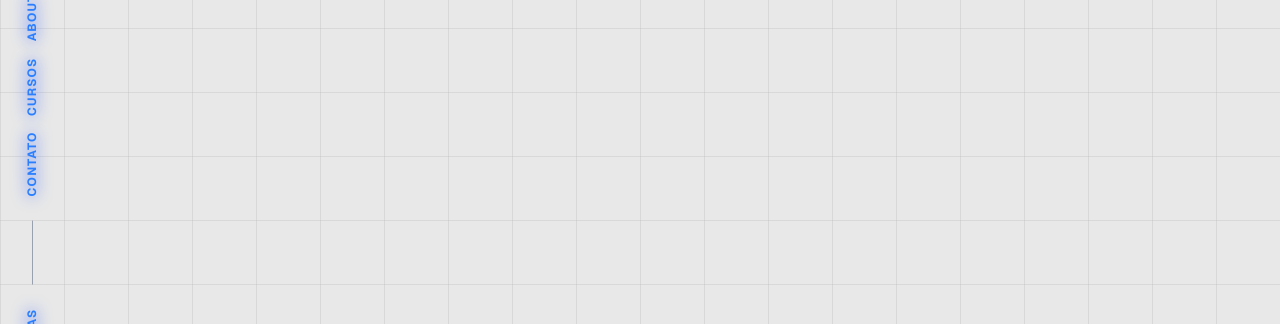
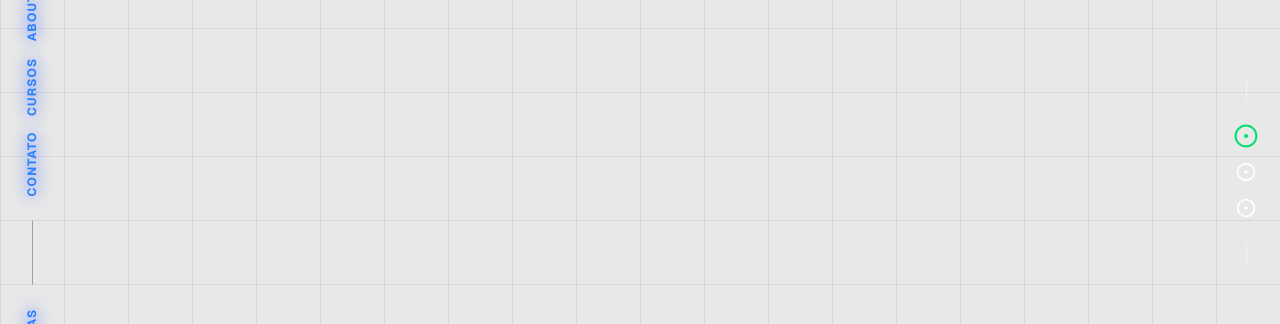
Before and after one commit to yoacinsoy/yoacinsoy.github.io, a Next.js app: page / in a window 1280 px wide. Shown: the part 228-552 px from the top of the page. Built offline with nearby package versions, Linux system fonts and the light colour scheme.

Commit message:
feat: add SidebarRight component with slider functionality to HeroSection

```diff
--- /dev/null
+++ b/src/app/components/SidebarRight.jsx
@@ -0,0 +1,29 @@
+'use client';
+
+import { CircleDot } from "lucide-react";
+import { useState } from 'react'
+
+export default function SidebarRight() {
+    const [currentSlide, setCurrentSlide] = useState(0)
+    const slides = ['/robin.png', '/hero-background.svg', '/hero-background.svg']
+
+    const goToSlide = (index) => {
+        setCurrentSlide(index)
+    }
+
+    return (
+        <div id="slider-controls" className="absolute top-1/2 right-6 z-20 hidden -translate-y-1/2 flex-col items-center gap-4 text-white sm:flex">
+            <div className="my-2 h-6 w-px bg-white/50"></div>
+            {slides.map((slide, i) => (
+                <button
+                    key={i}
+                    onClick={() => goToSlide(i)}
+                    className={`transition ${currentSlide === i ? 'scale-125 text-green-400' : 'text-white'}`}
+                >
+                    <CircleDot className="h-5 w-5" />
+                </button>
+            ))}
+            <div className="my-2 h-6 w-px bg-white/50"></div>
+        </div>
+    )
+}
--- a/src/app/components/sections/HeroSection.jsx
+++ b/src/app/components/sections/HeroSection.jsx
@@ -1,9 +1,12 @@
 import Image from "next/image";
 import SidebarLeft from "../SidebarLeft";
+import SidebarRight from "../SidebarRight";
+
 export default function HeroSection() {
     return (
         <section class="relative flex min-h-screen flex-col items-center justify-center overflow-hidden">
             <SidebarLeft />
+            <SidebarRight />
         </section>
     );
 }
```
